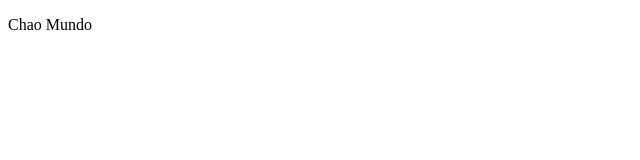
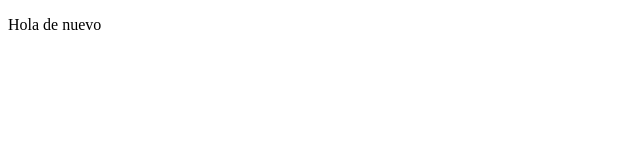
Before and after one commit to alma1804tl/Mi-repositorio-Alma, a plain HTML site: page Index.html in a window 1280 px wide. Shown: the full height of the page, 0-640 px from the left. Drawn offline with Linux system fonts and the light colour scheme.

Commit message:
nueva actualizacion

```diff
--- a/Index.html
+++ b/Index.html
@@ -3,7 +3,7 @@
     <title>Document</title>
 </head>
 <body>
-    <p>Chao Mundo
+    <p>Hola de nuevo
     </p>
 </body>
 </html>
```
